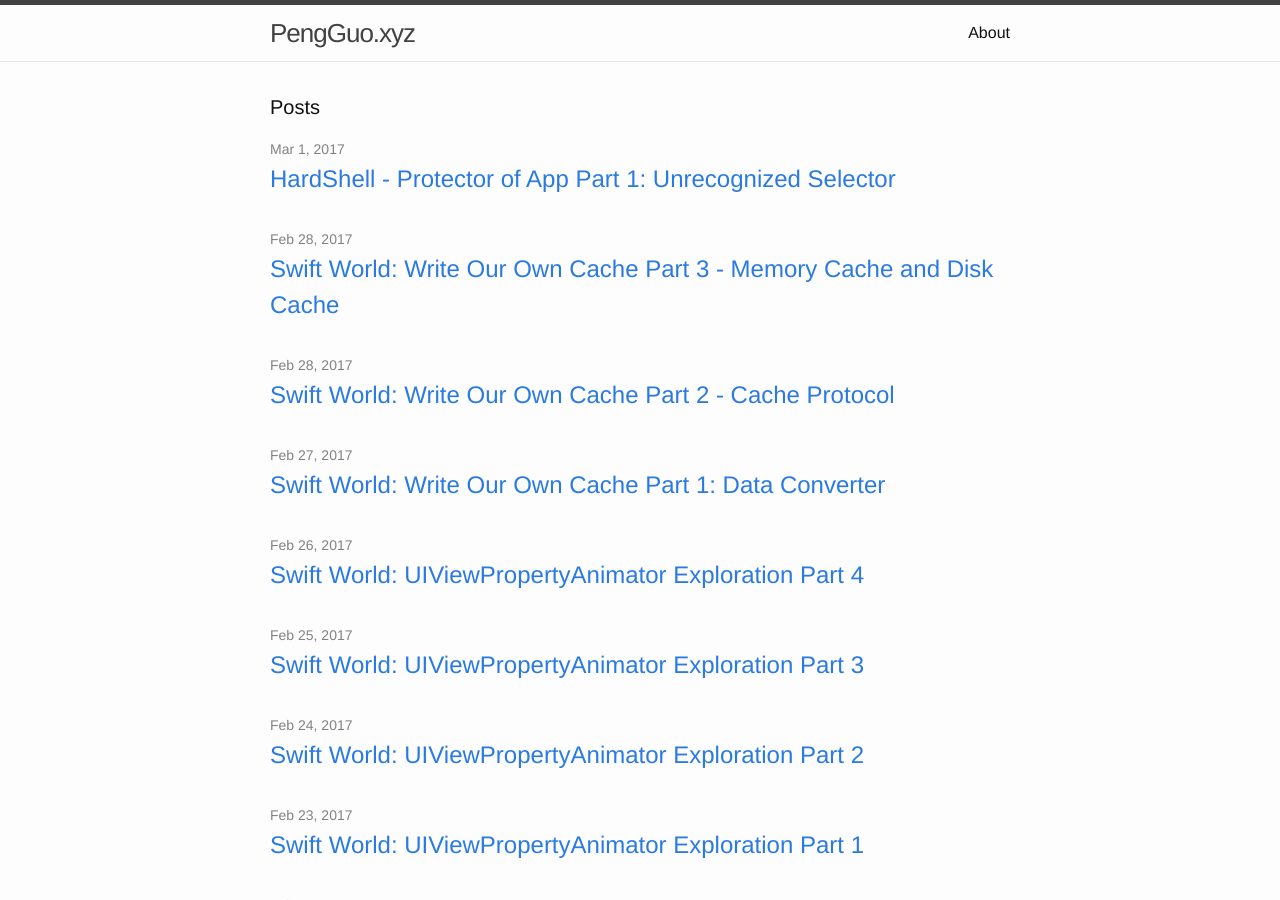
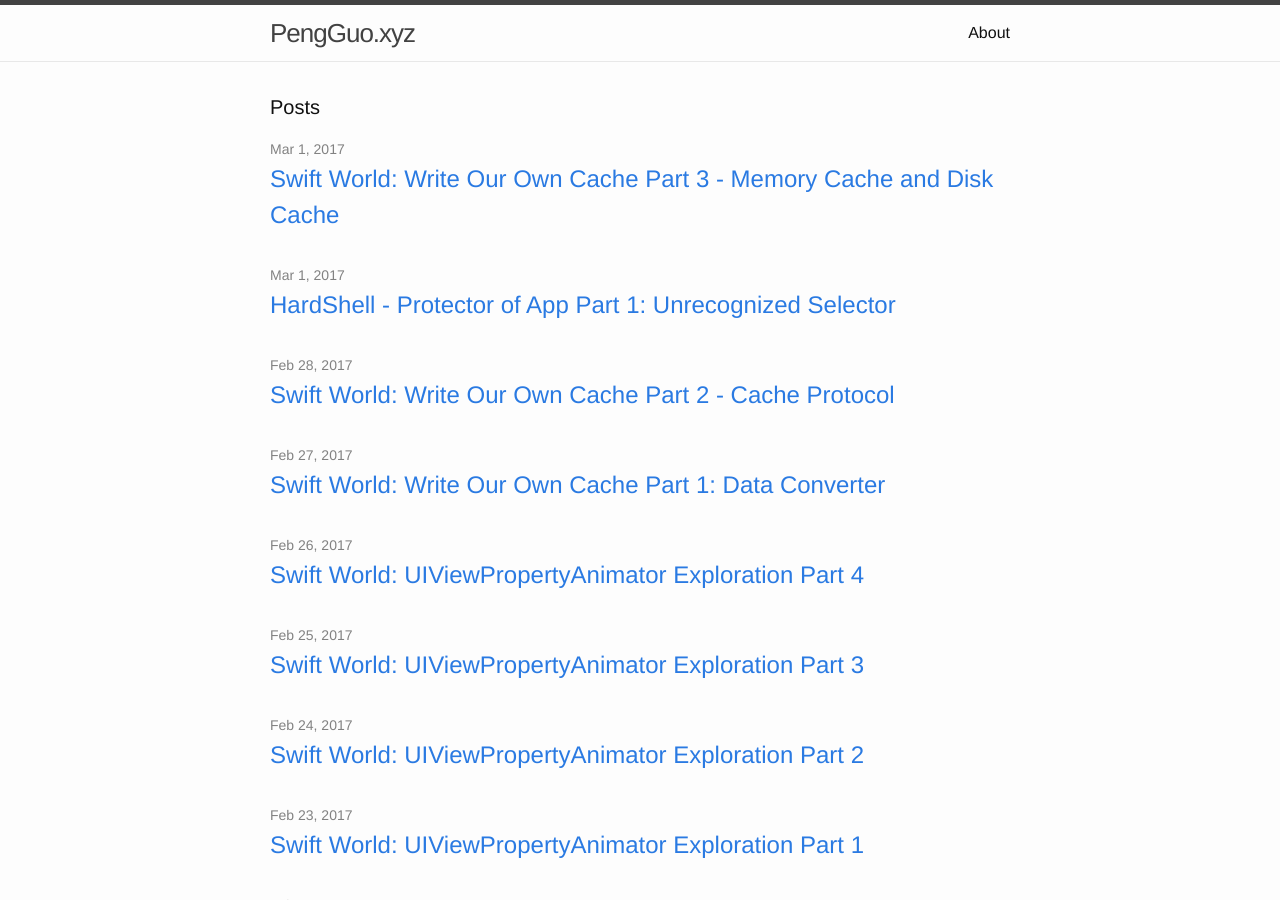
Before and after one commit to GitPeng/GitPeng.github.io, a Jekyll site: the page built from index.html, in a window 1280 px wide and 900 px high. Built offline with Jekyll 4.4.1, drawn with Linux system fonts in a browser that asks for light colours.

Commit message:
fix time bug

```diff
--- a/_posts/2017-03-01-Swift-World-Write-Our-Own-Cache-Part-3-Memory-Cache-and-Disk-Cache.markdown
+++ b/_posts/2017-03-01-Swift-World-Write-Our-Own-Cache-Part-3-Memory-Cache-and-Disk-Cache.markdown
@@ -1,7 +1,7 @@
 ---
 layout: post
 title:  "Swift World: Write Our Own Cache Part 3 - Memory Cache and Disk Cache"
-date:   2017-02-28 20:00:00
+date:   2017-03-01 20:00:00
 categories: tutorial
 ---
 
```
